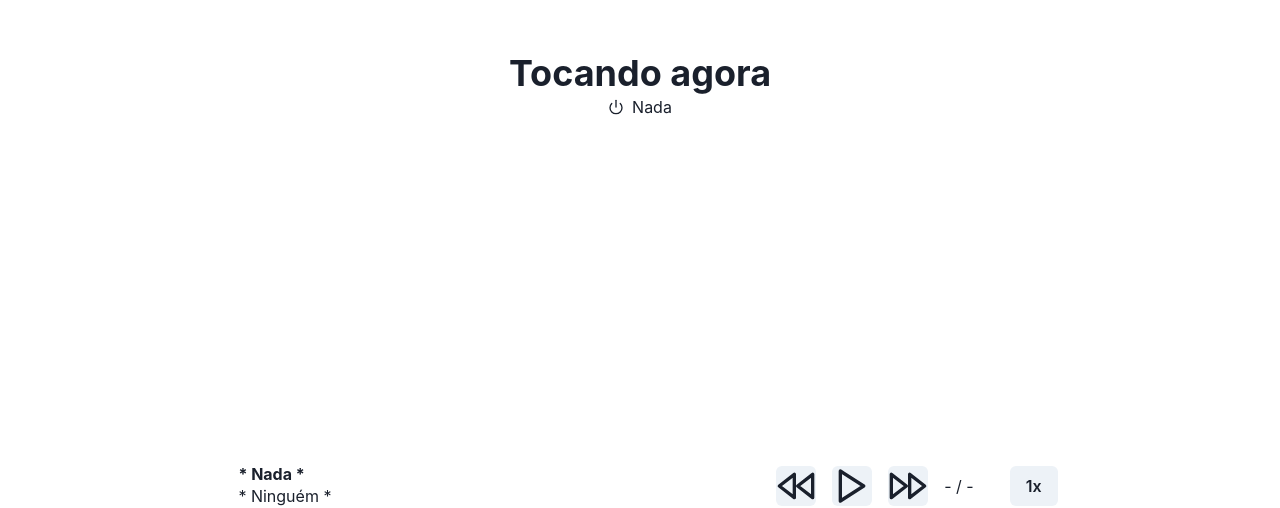
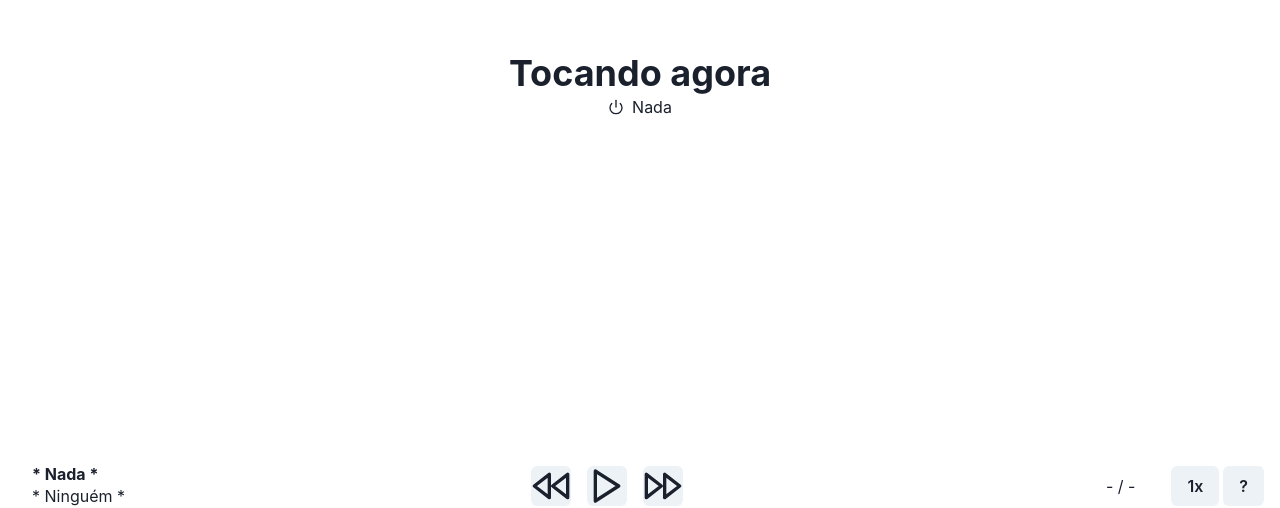
Before and after one commit to lucasew/podcastr-tds, a React (Create React App) app in the folder frontend/: page /now-playing in a window 1280 px wide. Shown: the part 292-800 px from the top of the page. Built offline with nearby package versions, Linux system fonts and the light colour scheme.

Commit message:
checkpoint
Signed-off-by: lucasew <lucas59356@gmail.com>

```diff
--- a/frontend/src/components/Player.tsx
+++ b/frontend/src/components/Player.tsx
@@ -1,10 +1,12 @@
 import { Button, IconButton } from "@chakra-ui/button";
 import { Box, Flex, Heading } from "@chakra-ui/layout";
 import { Image, Menu, MenuButton, MenuItem, MenuList, Text } from "@chakra-ui/react";
+import e from "cors";
 import { decode } from 'he';
 import { useEffect, useMemo, useState } from "react";
 import { FiFastForward, FiPlay, FiRewind, FiPause } from "react-icons/fi";
 import { useNavigate } from "react-router-dom";
+import { useLoginState } from "../hooks/LoginContext";
 import nop from "../hooks/nop";
 import { usePlayerState } from "../hooks/PlayerContext";
 import numberToTimeExpression from "./numberToTimeExpression";
@@ -13,6 +15,7 @@ export default function PlayerComponent() {
   const playerState = usePlayerState()
   const playerEpisode = playerState?.episode.data
   const [intervalTick, setIntervalTick] = useState(0)
+  const login = useLoginState()
   useEffect(() => {
     const interval = setInterval(() => {
       console.log('tick')
@@ -47,9 +50,9 @@ export default function PlayerComponent() {
         ))}
       </Flex>
       <Flex
-        width="100%"
         alignItems="center"
-        justifyContent="space-around"
+        justifyContent="space-between"
+        marginX='1rem'
         flexWrap="wrap"
       >
         <Flex
@@ -67,7 +70,7 @@ export default function PlayerComponent() {
             <Text>{decode(playerEpisode?.__podcast__?.title || "* Ninguém *")}</Text>
           </Flex>
         </Flex>
-          <Flex alignItems='center'>
+        <Flex alignItems='center'>
           <Box>
             <IconButton
               onClick={() => playerState && (playerState.player.current.currentTime -= 30)}
@@ -93,6 +96,8 @@ export default function PlayerComponent() {
               as={FiFastForward}
             />
           </Box>
+        </Flex>
+        <Flex alignItems='center'>
           <Text marginX='1rem'>{playerCurrentState}</Text>
           <Menu>
             <MenuButton marginLeft='5' as={Button}>
@@ -117,6 +122,11 @@ export default function PlayerComponent() {
               }}>Custom</MenuItem>
             </MenuList>
           </Menu>
+          <Menu>
+            <MenuButton marginLeft={1} as={Button}>
+              {login && login?.state ? login.state.username[0].toUpperCase() : '?'}
+            </MenuButton>
+          </Menu>
         </Flex>
       </Flex>
     </>
--- /dev/null
+++ b/frontend/src/hooks/LoginContext.tsx
@@ -0,0 +1,76 @@
+import { createContext, ReactNode, useContext, useEffect, useMemo, useState } from "react";
+import LoginPage from "../pages/Login";
+import { Maybe } from "../utils/Maybe";
+import requestAPI from "./requestAPI";
+import { withLocalStorage } from "./withLocalStorage";
+
+type LoginContextState = Maybe<{
+    login: (user: string, passwd: string) => Promise<void>
+    signup: (user: string, passwd: string) => Promise<void>
+    signout: () => void
+    isLoggedIn: boolean
+    state: Maybe<{
+        id: number
+        username: string
+        is_admin: boolean
+    }>
+}>
+
+const _LoginContext = createContext<LoginContextState>(null)
+
+export function useLoginState() {
+    return useContext(_LoginContext)
+}
+
+type LoginContextProps = {
+    children: ReactNode
+}
+
+export function LoginContext(props: LoginContextProps) {
+    const [jwt, setJwt] = withLocalStorage<Maybe<string>,Maybe<string>>(useState, 'jwt')(null)
+    const [state, setState] = useState<Maybe<{id: number, username: string, is_admin: boolean}>>(null)
+    useEffect(() => {
+        if (!jwt) return setState(null)
+        const parts = jwt.split('.')
+        if (parts.length != 3) {
+            setJwt(() => null)
+        }
+        try {
+            const decoded = atob(parts[2])
+            console.log(decoded)
+            setState(JSON.parse(decoded))
+        } catch {
+            setJwt(() => null)
+        }
+    }, [jwt])
+    const isLoggedIn = useMemo(() => !!state, [state])
+    return (
+        <_LoginContext.Provider value={{
+            isLoggedIn,
+            state,
+            async login(user, password) {
+                try {
+                    const jwt = await requestAPI<string>(`/api/auth/login?username=${user}&password=${password}`)
+                    setJwt(jwt)
+                } catch (e) {
+                    alert((e as Error).message)
+                }
+                console.log('login')
+            },
+            async signup(user, password) {
+                try {
+                    const user_id = await requestAPI<number>(`/api/auth/login?username=${user}&password=${password}`)
+                    alert(`Novo usuário com id ${user_id} criado!`)
+                } catch (e) {
+                    alert((e as Error).message)
+                }
+                console.log('cadastro')
+            },
+            signout() {
+                setJwt(null)
+            }
+        }}>
+            {props.children}
+        </_LoginContext.Provider>
+    )
+}
--- /dev/null
+++ b/frontend/src/hooks/requestAPI.ts
@@ -0,0 +1,16 @@
+import { API_BASEURL } from "../constants"
+import { Maybe } from "../utils/Maybe"
+
+export default async function requestAPI<T>(href?: string, options?: RequestInit): Promise<Maybe<T>> {
+    if (!href) {
+        return null
+    }
+    const res = await fetch(`${API_BASEURL}${href}`)
+    const json = await res.json()
+    if (!res.ok) {
+        const {error} = json
+        throw new Error(`${res.status} ${res.statusText}: ${error}`)
+    }
+    const data = json.data as T
+    return data
+}
--- a/frontend/src/hooks/useApiEndpoint.ts
+++ b/frontend/src/hooks/useApiEndpoint.ts
@@ -1,17 +1,9 @@
 import { Maybe } from "../utils/Maybe";
 import {useQuery} from 'react-query'
-import { API_BASEURL } from "../constants";
+import requestAPI from "./requestAPI";
 
 export function useApiEndpoint<T>(href?: string) {
     return useQuery<Maybe<T>, Error>(String(href), async () => {
-        if (href === undefined) return null
-        const res = await fetch(`${API_BASEURL}${href}`)
-        const json = await res.json()
-        if (!res.ok) {
-            const {error} = json
-            throw new Error(`${res.status} ${res.statusText}: ${error}`)
-        }
-        const data = json.data as T
-        return data
+        return requestAPI<T>(href)
     })
 }
--- /dev/null
+++ b/frontend/src/hooks/withLocalStorage.ts
@@ -0,0 +1,32 @@
+export type TransformerOrValue<T> = T | ((old: T) => T)
+export type SetStateFn<T> = (v: TransformerOrValue<T>) => any
+export type UseStateFn<I,O> = (v: I) => [O, SetStateFn<O>]
+
+export function withLocalStorage<I, O>(fn: UseStateFn<I, O>, key: string): UseStateFn<I, O> {
+    return function withLocalStorageState(initial: I): [O, SetStateFn<O>] {
+        const [state, setState] = fn(deserialize(initial))
+        function deserialize(fallback: I) {
+            try {
+                const item = window.localStorage.getItem(key)
+                return item ? JSON.parse(item) : fallback
+            } catch(error) {
+                console.error(error)
+                return fallback
+            }
+        }
+
+        function serialize(newValue: TransformerOrValue<O>) {
+            try {
+                const newProcessed =
+                    newValue instanceof Function
+                    ? newValue(state)
+                    : newValue
+                window.localStorage.setItem(key, JSON.stringify(newProcessed))
+                return setState(newProcessed)
+            } catch (error) {
+                console.error(error)
+            }
+        }
+        return [state, serialize]
+    }
+}
--- a/frontend/src/index.tsx
+++ b/frontend/src/index.tsx
@@ -6,6 +6,7 @@ import { ChakraProvider } from '@chakra-ui/react';
 import {BrowserRouter} from 'react-router-dom'
 import {QueryClient, QueryClientProvider} from 'react-query'
 import { PlayerContext } from './hooks/PlayerContext';
+import { LoginContext } from './hooks/LoginContext';
 
 const queryClient = new QueryClient()
 ReactDOM.render(
@@ -13,9 +14,11 @@ ReactDOM.render(
     <ChakraProvider resetCSS>
         <QueryClientProvider client={queryClient}>
           <PlayerContext>
-            <BrowserRouter>
-            <App />
-          </BrowserRouter>
+            <LoginContext>
+              <BrowserRouter>
+                <App />
+              </BrowserRouter>
+            </LoginContext>
         </PlayerContext>
       </QueryClientProvider>
     </ChakraProvider>
--- a/frontend/src/pages/NowPlaying.tsx
+++ b/frontend/src/pages/NowPlaying.tsx
@@ -1,4 +1,4 @@
-import { Flex, Heading } from "@chakra-ui/layout";
+import { Box, Flex, Heading } from "@chakra-ui/layout";
 import { Icon, Text, Image } from '@chakra-ui/react';
 import { FiPower } from 'react-icons/fi';
 import { usePlayerState } from "../hooks/PlayerContext";
@@ -17,9 +17,16 @@ export default function NowPlayingPage() {
         )
     }
     return (
-        <Flex direction='column'>
-            <Heading>Tocando agora</Heading>
-            <Image src={playerState.episode.data.icon || playerState.episode.data.__podcast__.icon || ""} width='50vw'/>
+        <Flex direction='column' justifyContent='space-around' alignItems='center'>
+            <Heading marginBottom='2rem' marginLeft='-2rem'>Tocando agora</Heading>
+            <Box>
+            <Image
+                src={playerState.episode.data.icon || playerState.episode.data.__podcast__.icon || ""}
+                maxHeight='40vh'
+                aspectRation='1'
+            />
+            </Box>
+            <Heading maxWidth='80vw' textAlign='center'>{playerState.episode.data.title}</Heading>
         </Flex>
     )
 }
```
Also changed, not shown: 1 other file (tests, documents, lock files or other folders).
